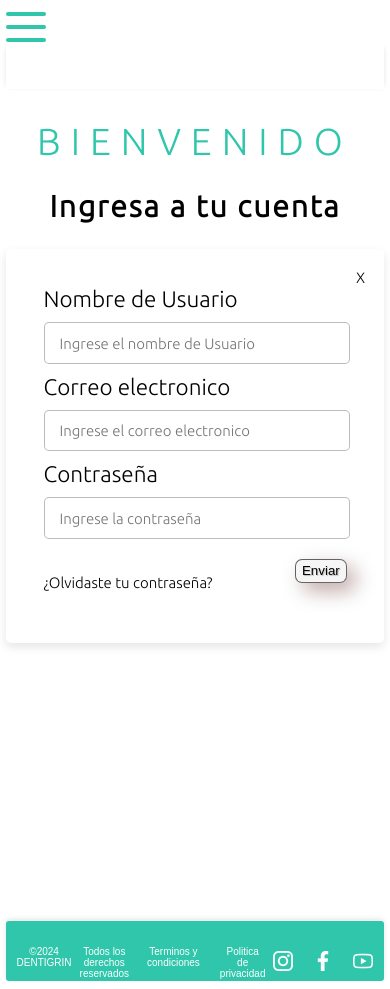
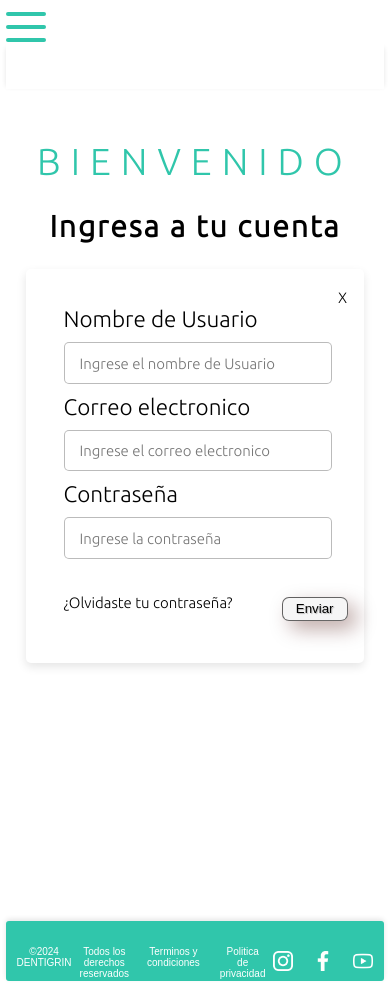
Before and after one commit to adferatuz/Software-Dentigrin, a React (Vite) app: page /login in a window 390 px wide. Built offline with nearby package versions, Linux system fonts and the light colour scheme.

Commit message:
Modificacion en el scroll de los formularios login y register

```diff
--- a/src/components/formAuth/styles.css
+++ b/src/components/formAuth/styles.css
@@ -83,7 +83,8 @@
 
 .btn--position{
     position: absolute;
-    left: 68%;
+    top: 50%;
+    left: 86%;
 }
 
 /*Estilos responsivos para pantallas moviles entre 360px y 400px*/
@@ -93,6 +94,15 @@
     }
 
     .btn--position {
+        width: 25%;
         left: 83%;
+        top: 39%;
+    }
+
+    .container-form {
+        overflow-y: auto;
+        overflow-x: hidden;
+        box-sizing: border-box;
+        padding: 20px;
     }
 }
```
